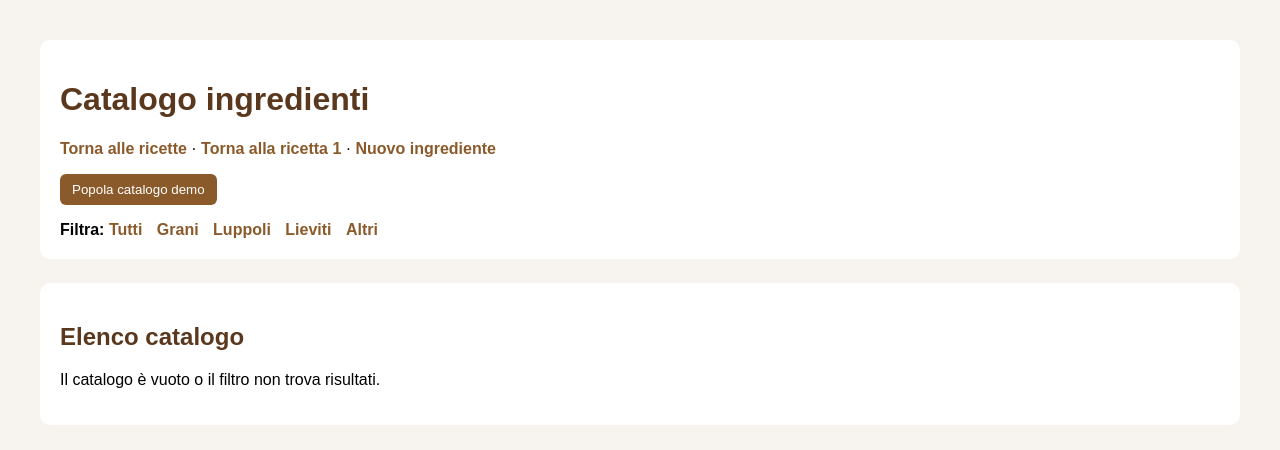
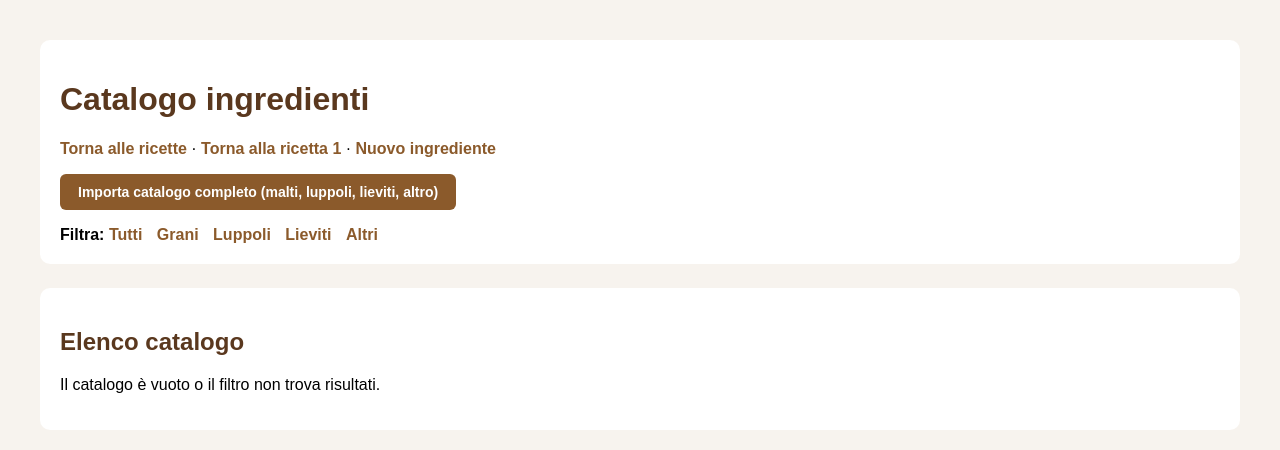
Before and after one commit to smaranghi-spec/Gestionale-Birra, a FastAPI app: page /ricette/1/catalogo in a window 1280 px wide. Shown: the top 450 px of the page. Run offline with FastAPI, Linux system fonts and the light colour scheme.

Commit message:
Update catalogo_ingredienti.html

```diff
--- a/templates/catalogo_ingredienti.html
+++ b/templates/catalogo_ingredienti.html
@@ -33,8 +33,14 @@
             · <a href="/catalogo/ingredienti/nuovo">Nuovo ingrediente</a>
         </p>
 
+        {% if msg %}
+        <div style="background:#d4edda;color:#155724;border-radius:6px;padding:10px 16px;margin-bottom:12px;font-size:14px;">✓ {{ msg }}</div>
+        {% endif %}
+
         <form method="post" action="/catalogo/ingredienti/popola_demo">
-            <button type="submit">Popola catalogo demo</button>
+            <button type="submit" style="background:#8b5a2b;color:white;border:none;padding:10px 18px;border-radius:6px;cursor:pointer;font-size:14px;font-weight:bold;">
+                Importa catalogo completo (malti, luppoli, lieviti, altro)
+            </button>
         </form>
 
         <div class="filters" style="margin-top: 16px;">
```
